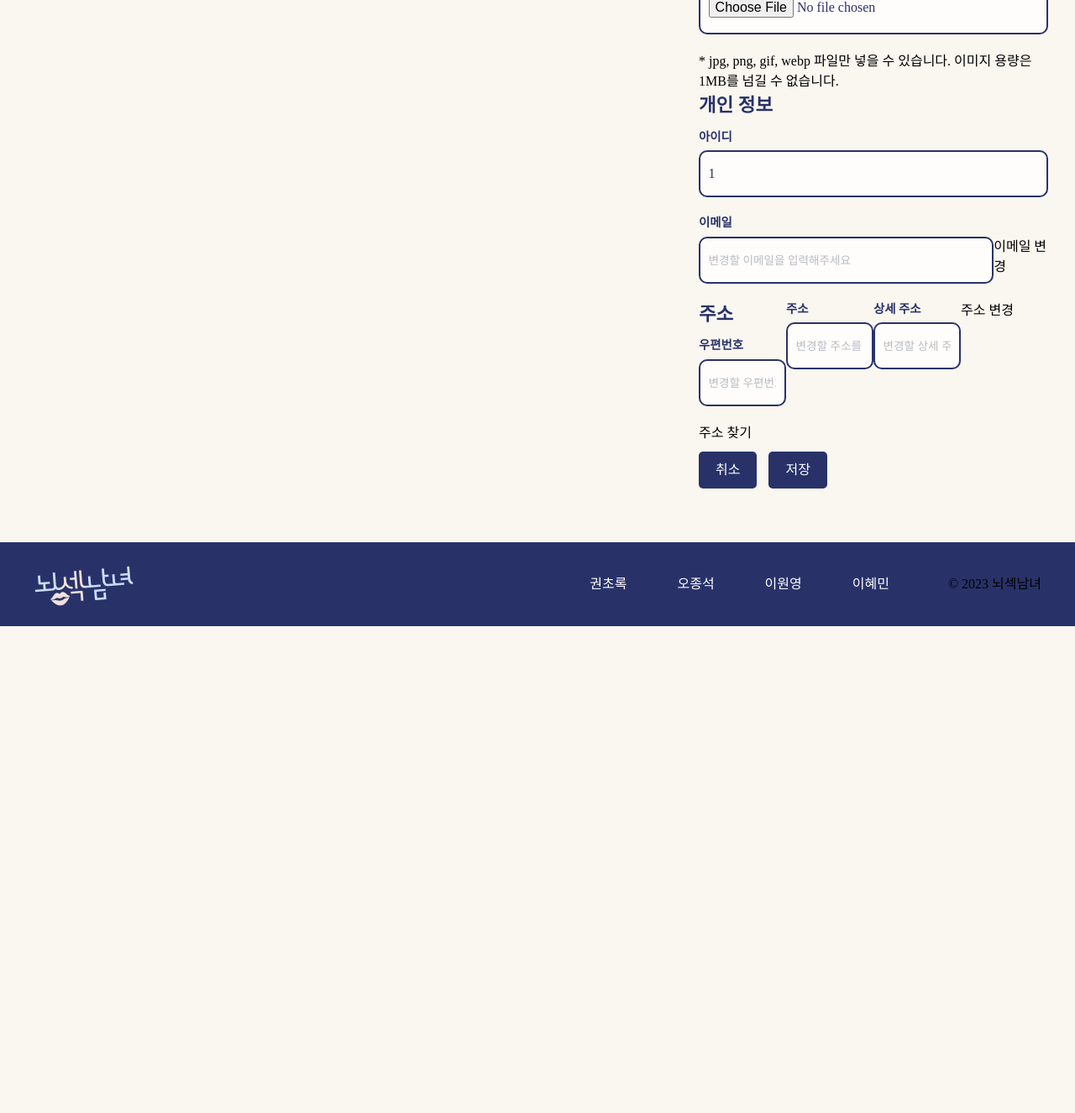
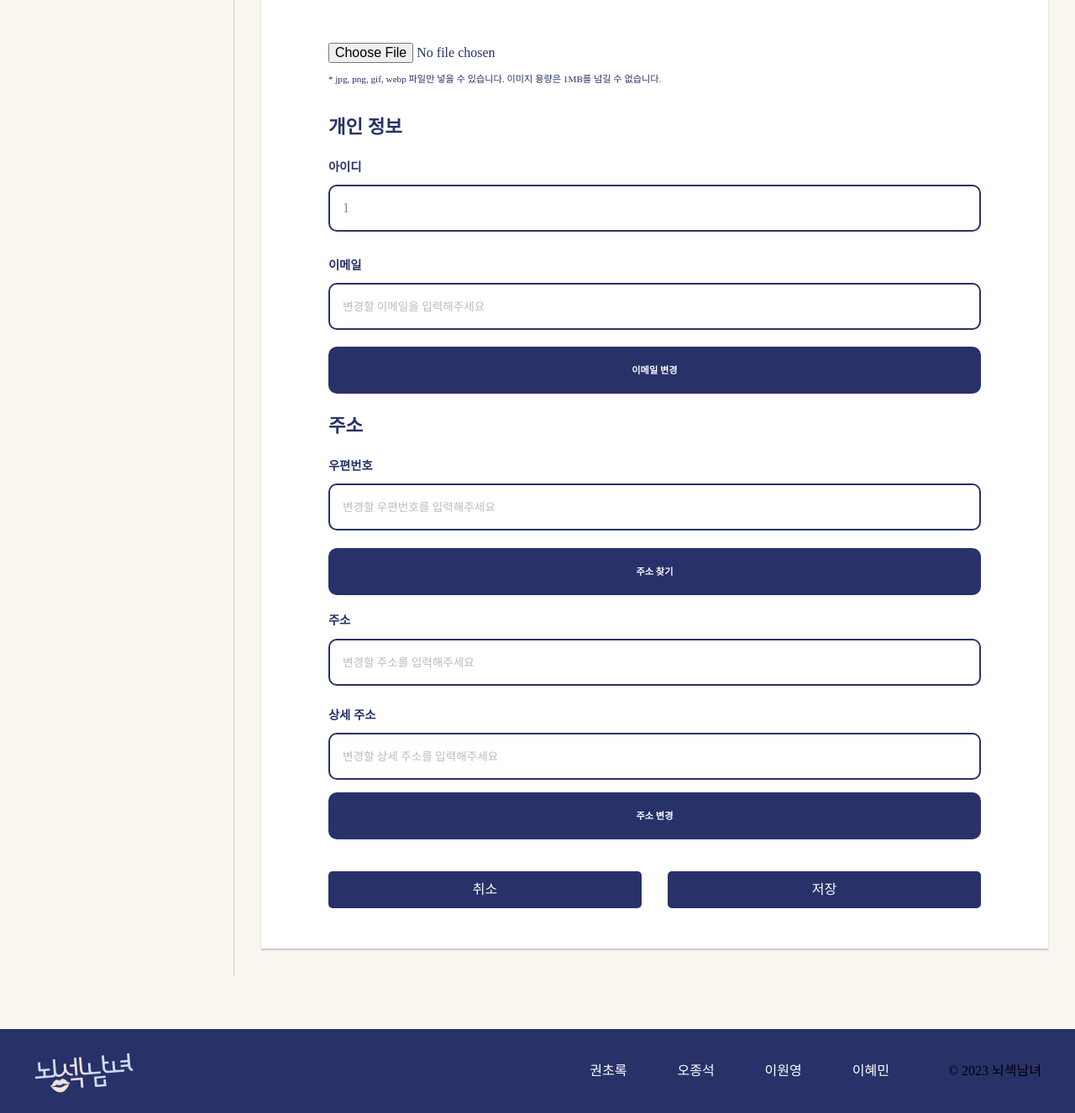
Before and after one commit to ojs104/sexybrain-project, a PHP site: page /mypage/mypage.php in a window 1280 px wide. Shown: the part 548-1874 px from the top of the page at 84% size. Before the commit the page ends 1294 px from the top, so only its background shows below. Run offline with PHP 8.4, Linux system fonts and the light colour scheme; the visitor is signed in with stand-in values (Sample User, id 1); data that the repository does not hold is empty; some libraries are stand-ins or nearby versions; some web fonts are replaced; grey boxes are pictures that could not be loaded.

Commit message:
11-17 최종수정본1

```diff
--- a/assets/css/myPage2.css
+++ b/assets/css/myPage2.css
@@ -126,9 +126,7 @@ label {
 }
 
 .flex {
-    display: flex;
-    align-items: flex-end;
-    justify-content: space-between;
+    margin: 2rem 0;
 }
 
 .flex p {
@@ -143,15 +141,13 @@ input.input__box1 {
 }
 
 #youImgSrc.input__box1 {
-    width: 40%;
     height: 32px;
     padding: 5px 0;
-    background-color: var(--bgc);
     border: 0;
     border-radius: 0;
     outline: 0;
     box-shadow: none;
-    margin-bottom: 0;
+    margin-bottom: 0.5rem;
 }
 
 #youId.input__box1 {
@@ -202,23 +198,7 @@ textarea:focus {
     top: -5%;
 }
 
-.btn01 {
-    position: absolute;
-    top: 0;
-    right: 0;
-}
 
-.btn02 {
-    position: absolute;
-    top: 39px;
-    right: 130px;
-}
-
-.btn03 {
-    position: relative;
-    top: -318px;
-    left: 895px;
-}
 
 .btn__save {}
 
@@ -241,20 +221,9 @@ textarea:focus {
 }
 
 /* 버튼 스타일 */
-.btn__mypage01 {
-    padding: 12px 45px;
-    background-color: var(--colorS);
-    border: 0;
-    border-radius: 50px;
-    font-size: 16px;
-    font-weight: bold;
-    cursor: pointer;
-}
 
-.btn__mypage02 {
-    width: 120px;
-    padding: 10px 20px;
-    ;
+
+.btn {
     background-color: var(--colorS);
     border: 0;
     border-radius: 50px;
@@ -262,6 +231,25 @@ textarea:focus {
     font-weight: bold;
     text-align: center;
     cursor: pointer;
+    margin: 0 !important;
+}
+
+.mt1111 {
+    margin-top: 16px !important;
+}
+
+.mt1212 {
+    margin-bottom: 22px !important;
+}
+
+.button_wrap {
+    display: flex;
+    justify-content: space-between;
+}
+
+.btn__mypage01 {
+    margin-top: 1rem;
+    width: 48%;
 }
 
 /* 주소 */
@@ -325,6 +313,9 @@ a {
 
 @media (max-width: 900px) {
 
+    .my_wrap {
+        padding: 2rem 3rem !important;
+    }
 
     #quiz_list .intro_inner .list {
         flex-direction: column;
@@ -587,7 +578,6 @@ input::-webkit-input-placeholder {
     transition: background-color 0.3s;
     height: 3.5rem;
     margin-left: 5px;
-    width: 8rem;
     background-color: var(--primary-color);
     margin-left: 5px;
     display: flex;
@@ -683,6 +673,10 @@ input::-webkit-input-placeholder {
 
     .alread {
         font-size: 0.8rem;
+    }
+
+    .my_wrap {
+        padding: 1.5rem !important;
     }
 }
 
@@ -797,7 +791,6 @@ button[type="button"] {
     padding: 10px 20px;
     border: none;
     border-radius: 5px;
-    margin-right: 10px;
     cursor: pointer;
     transition: background-color 0.3s;
 }
@@ -988,6 +981,6 @@ textarea {
 
 .my_wrap {
     background-color: #fff;
-    padding: 2rem;
+    padding: 3rem 5rem;
     box-shadow: 0px 2px 2px rgba(0, 0, 0, .2);
 }
--- a/mypage/mypage.php
+++ b/mypage/mypage.php
@@ -34,7 +34,7 @@
     <meta name="viewport" content="width=device-width, initial-scale=1.0">
     <title></title>
     <link rel="stylesheet" href="../assets/css/style.css">
-    <link rel="stylesheet" href="../assets/css/mypage.css">
+    <link rel="stylesheet" href="../assets/css/myPage2.css">
 </head>
 
 <body>
@@ -44,14 +44,12 @@
         <div id="main">
             <?php include "./mypageCate.php" ?>
 
-            <section id="my_list">
-                <div class="intro_inner">
-                    <h3>개인정보 수정</h3>
-                    <div class="inner_form">
-                        <form action="myPageSave.php" class="join__form" name="myPageSave" method="post"
-                            enctype="multipart/form-data" onsubmit="return myPageChecks();">
+            <section id="quiz_list">
+                <div class="my_wrap">
+                    <h2>회원정보 수정</h2>
+                    <form action="myPageSave.php" class="join__form" name="myPageSave" method="post" enctype="multipart/form-data" onsubmit="return myPageChecks();">
                         <fieldset>
-                                <legend>프로필 사진</legend>
+                            <legend>프로필 사진 변경</legend>
                             <div class="position_msg">
                                 <label for="youImgSrc" class="blind label">프로필 사진</label>
                                 <?php
@@ -62,10 +60,8 @@
                                 }
                                 ?>
                                 <div class="flex">
-                                        <input type="file" id="youImgSrc" name="youImgSrc" accept="image/*"
-                                            class="input__box1" onchange="previewImage(this)">
-                                        <input type="hidden" id="existingImgSrc" name="existingImgSrc"
-                                            value="<?php echo $youImgSrc; ?>">
+                                    <input type="file" id="youImgSrc" name="youImgSrc" accept="image/*" class="input__box1" onchange="previewImage(this)">
+                                    <input type="hidden" id="existingImgSrc" name="existingImgSrc" value="<?php echo $youImgSrc; ?>">
                                     <p>* jpg, png, gif, webp 파일만 넣을 수 있습니다. 이미지 용량은 1MB를 넘길 수 없습니다.</p>
                                 </div>
                             </div>
@@ -74,16 +70,14 @@
                             <legend>개인 정보</legend>
                             <div class="position_msg">
                                 <label for="youId" class="label required">아이디</label>
-                                    <input type="text" id="youId" name="youId" readonly disabled class="input__box1"
-                                        value="<?php echo htmlspecialchars($youId); ?>">
+                                <input type="text" id="youId" name="youId" readonly disabled class="input__box1" value="<?php echo htmlspecialchars($youId); ?>">
                             </div>
 
                             <div class="position_msg">
                                 <label for="youEmail" class="label required">이메일</label>
                                 <div class="form-group">
-                                        <input type="email" id="youEmail" name="youEmail" placeholder="변경할 이메일을 입력해주세요"
-                                            class="input__box1" value="<?php echo $existingEmail; ?>">
-                                        <div class="btn01 btn__mypage02" onclick="emailChecking()">이메일 변경</div>
+                                    <input type="email" id="youEmail" name="youEmail" placeholder="변경할 이메일을 입력해주세요" class="input__box1"  value="<?php echo $existingEmail; ?>">
+                                    <div class="btn mt1212" onclick="emailChecking()">이메일 변경</div>
                                 </div>
                                 <p class="msg" id="youEmailComment"></p>
                             </div>
@@ -92,37 +86,27 @@
                                 <div class="address">
                                     <legend>주소</legend>
                                     <label for="youAddress1" class="label required">우편번호</label>
-                                        <input type="text" id="youAddress1" name="youAddress1"
-                                            placeholder="변경할 우편번호를 입력해주세요" class="input__box1"
-                                            value="<?php echo $addressParts[0]; ?>">
-                                        <div class="btn02 btn__mypage02" id='addressCheck'>주소 찾기</div>
+                                    <input type="text" id="youAddress1" name="youAddress1" placeholder="변경할 우편번호를 입력해주세요" class="input__box1" value="<?php echo $addressParts[0]; ?>">
+                                    <div class="btn mt1111" id='addressCheck'>주소 찾기</div>
                                 </div>
                                 <div class="address">
                                     <label for="youAddress2" class="label required">주소</label>
-                                        <input type="text" id="youAddress2" name="youAddress2"
-                                            placeholder="변경할 주소를 입력해주세요" class="input__box1"
-                                            value="<?php echo $addressParts[1]; ?>">
+                                    <input type="text" id="youAddress2" name="youAddress2" placeholder="변경할 주소를 입력해주세요" class="input__box1" value="<?php echo $addressParts[1]; ?>">
                                 </div>
                                 <div class="address">
                                     <label for="youAddress3" class="label required">상세 주소</label>
-                                        <input type="text" id="youAddress3" name="youAddress3"
-                                            placeholder="변경할 상세 주소를 입력해주세요" class="input__box1"
-                                            value="<?php echo $addressParts[2]; ?>">
+                                    <input type="text" id="youAddress3" name="youAddress3" placeholder="변경할 상세 주소를 입력해주세요" class="input__box1" value="<?php echo $addressParts[2]; ?>">
                                 </div>
-                                    <input type="hidden" id="addressChangeClicked" name="addressChangeClicked"
-                                        value="false">
-                                    <div class="btn03 btn__mypage02" type="submit" id="submitBtn"
-                                        onclick="addressChangeClicked.value = 'true'">주소 변경</div>
+                                <input type="hidden" id="addressChangeClicked" name="addressChangeClicked" value="false">
+                                <div class="btn mt1212" type="submit" id="submitBtn" onclick="addressChangeClicked.value = 'true'">주소 변경</div>
                                 <p class="msg" id="youaddressComment"></p>
                             </div>
-
-                                <button type="button" id="cancleBtn" class="btn__mypage01 btn__cancle"
-                                    onclick="cancleForm()">취소</button>
-                                <button type="button" id="submitBtn" class="btn__mypage01 btn__save"
-                                    onclick="submitForm()">저장</button>
+                           <div class="button_wrap">
+                                <button type="button" id="cancleBtn" class="btn__mypage01 btn__cancle" onclick="cancleForm()">취소</button>
+                                <button type="button" id="submitBtn" class="btn__mypage01 btn__save" onclick="submitForm()">저장</button>
+                           </div>
                         </fieldset>
                     </form>
-                    </div>
                 </div>
             </section>
         </div>
@@ -146,7 +130,7 @@
             let getYouEmail = /^[0-9a-zA-Z]([-_.]?[0-9a-zA-Z])*@[0-9a-zA-Z]([\-.]?[0-9a-zA-Z])*\.[a-zA-Z]{2,3}$/i;
 
             // 입력창이 빈칸이면 기존 이메일을 그대로 사용
-        if (youEmail === "") {
+            if(youEmail === "") {
                 $("#youEmailComment").text("기존 이메일을 그대로 사용합니다.");
                 isEmailCheck = true;
                 return true;
@@ -167,13 +151,10 @@
                     $.ajax({
                         type: "POST",
                         url: "myPageSave.php",
-                    data: {
-                        "youEmail": youEmail,
-                        "type": "isEmailCheck"
-                    },
+                        data: {"youEmail": youEmail, "type": "isEmailCheck"},
                         dataType: "json",
-                    success: function(data) {
-                        if (data.result == "good") {
+                        success: function(data){
+                            if(data.result == "good"){
                                 $("#youEmailComment").text("사용 가능한 이메일입니다.");
                                 $("#youEmailComment").addClass("green");
                                 $("#youEmailComment").removeClass("red");
@@ -190,7 +171,7 @@
             }
         }
 
-    function myPageChecks() {
+        function myPageChecks(){
             emailChecking(); // 이메일 검사 함수를 호출
             // 이메일 검사가 이루어 졌는지 확인
             if (!isEmailCheck) {
@@ -230,7 +211,7 @@
         function searchBtnClick() {
             new daum.Postcode({
                 theme: themeObj,
-            oncomplete: function(data) {
+                oncomplete: function (data) {
                     // 검색결과 항목을 클릭했을때 실행할 코드를 작성하는 부분.
 
                     // 각 주소의 노출 규칙에 따라 주소를 조합한다.
@@ -278,10 +259,8 @@
             layer.style.height = height + 'px';
             layer.style.border = borderWidth + 'px solid';
             // 실행되는 순간의 화면 너비와 높이 값을 가져와서 중앙에 뜰 수 있도록 위치를 계산한다.
-        layer.style.left = (((window.innerWidth || document.documentElement.clientWidth) - width) / 2 - borderWidth) +
-            'px';
-        layer.style.top = (((window.innerHeight || document.documentElement.clientHeight) - height) / 2 - borderWidth) +
-            'px';
+            layer.style.left = (((window.innerWidth || document.documentElement.clientWidth) - width) / 2 - borderWidth) + 'px';
+            layer.style.top = (((window.innerHeight || document.documentElement.clientHeight) - height) / 2 - borderWidth) + 'px';
         }
     </script>
 
@@ -295,8 +274,7 @@
 
             function checkAddressChange() {
                 var oldAddress = "<?php echo $youAddress; ?>";
-            var newAddress = document.getElementById('youAddress1').value + document.getElementById('youAddress2')
-                .value + document.getElementById('youAddress3').value;
+                var newAddress = document.getElementById('youAddress1').value + document.getElementById('youAddress2').value + document.getElementById('youAddress3').value;
 
                 // 주소가 변경되지 않았다면 저장 버튼 활성화
                 if (oldAddress === newAddress) {
@@ -327,7 +305,7 @@
             const file = input.files[0];
             const reader = new FileReader();
 
-        reader.onloadend = function() {
+            reader.onloadend = function () {
                 preview.src = reader.result;
                 preview.style.display = 'block';
             }
```
Also changed, not shown: assets/css/board.css (+9 -1 lines), board/boardView.php (+17 -8 lines), quiz/checkAnswer.php (+23 -8 lines), quiz/quiz.php (+90 -106 lines), README.md. Lines whose indentation alone changed are shown as unchanged.
